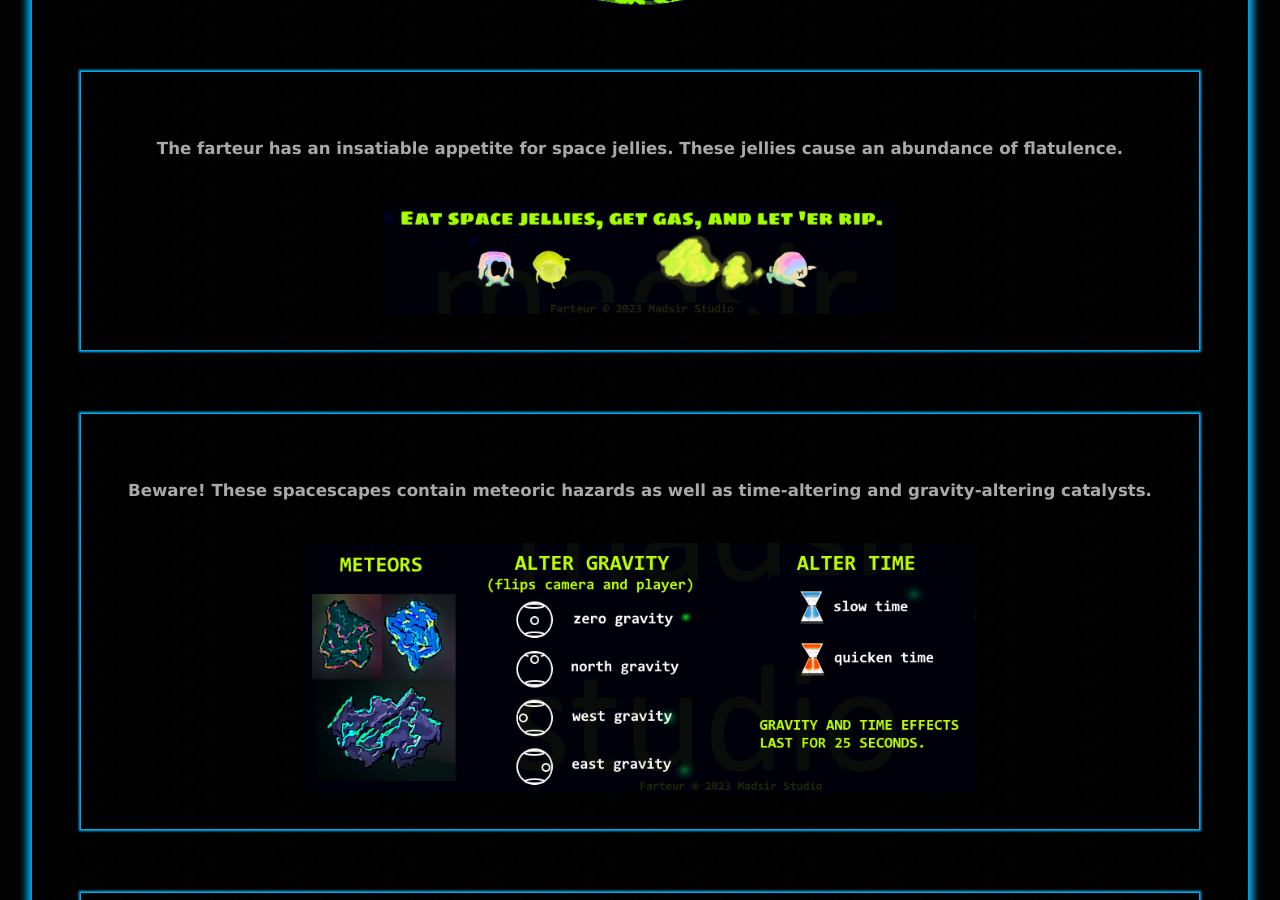
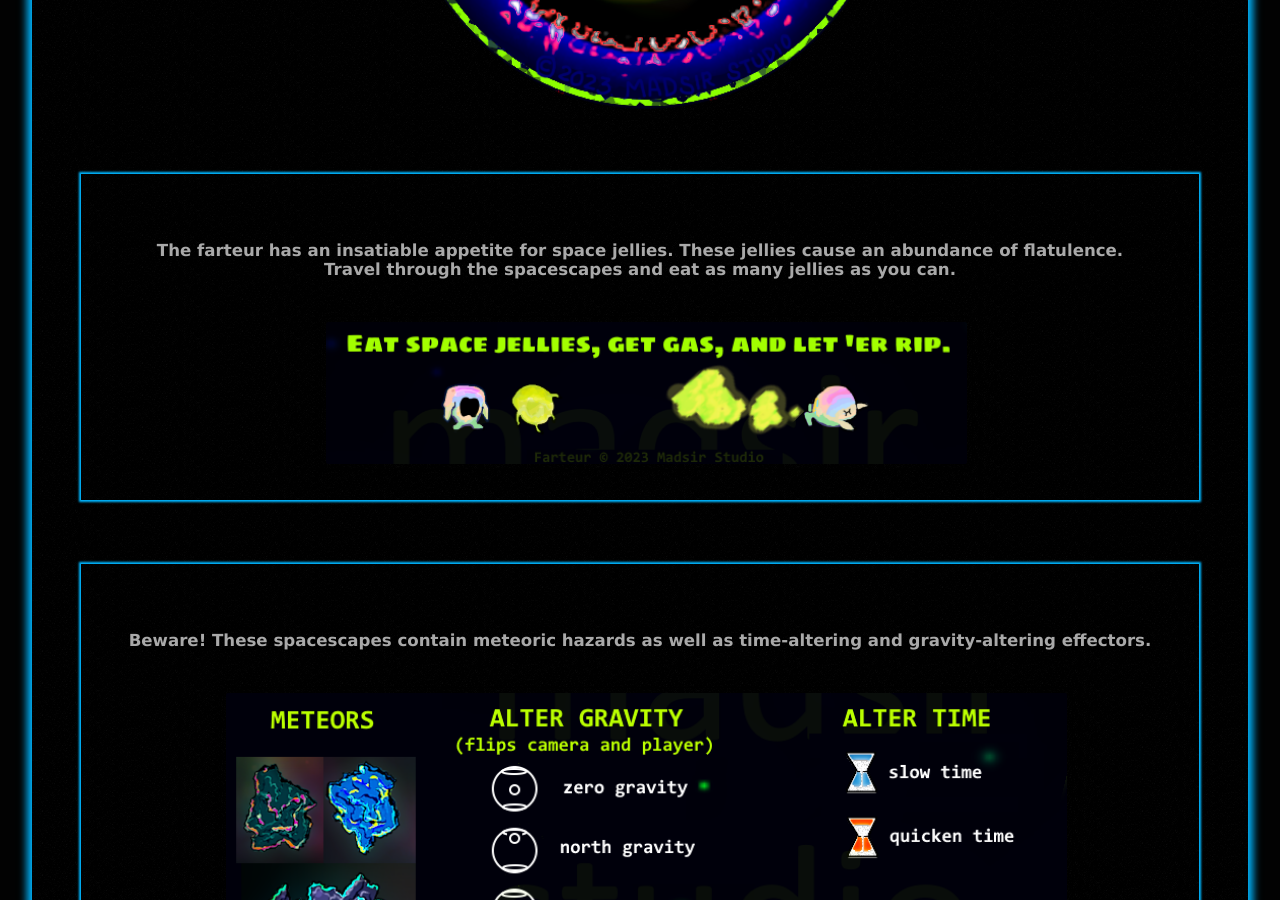
Before and after one commit to Madsir/madsirstudio.github.io, a Jekyll site: the page built from farteur/index.html, in a window 1280 px wide and 900 px high, scrolled down 709 px. Built offline with Jekyll 4.4.1, drawn with Linux system fonts in a browser that asks for light colours; some of the changed text lies outside the part shown.

Commit message:
Update index.html

```diff
--- a/farteur/index.html
+++ b/farteur/index.html
@@ -113,51 +113,52 @@
   <h1>FARTEUR</h1>
   <br>
 		<div class="center">
-	<a href="/Assets/farteurmadsirstudio.png"><img src="/Assets/farteurmadsirstudio.png" alt="Farteur" style="width:80%;display:block;margin-left:auto;margin-right:auto"></a>
+	<a href="/Assets/farteurmadsirstudio.png"><img src="/Assets/farteurmadsirstudio.png" alt="Farteur" style="width:100%;display:block;margin-left:auto;margin-right:auto"></a>
 			</div><br>
 		  <br><div class="around"><br><br><br>
-	<h4>The farteur has an insatiable appetite for space jellies. These jellies cause an abundance of flatulence.</h4>
+	<h4>The farteur has an insatiable appetite for space jellies. These jellies cause an abundance of flatulence.<br>
+	Travel through the spacescapes and eat as many jellies as you can.</h4>
 	<br>
 			  			<div class="center">
-	<a href="/Assets/ABOUTFARTEUR.png"><img src="/Assets/ABOUTFARTEUR.png" alt="instruction" style="width:80%;display:block;margin-left:auto;margin-right:auto"></a><br></div>
+	<a href="/Assets/ABOUTFARTEUR.png"><img src="/Assets/ABOUTFARTEUR.png" alt="instruction" style="width:100%;display:block;margin-left:auto;margin-right:auto"></a><br></div>
 		  <br><br>
 	  </div>
 	  <br><div class="around"><br><br><br>
-      <h4>Beware! These spacescapes contain meteoric hazards as well as time-altering and gravity-altering catalysts.</h4><br>
+      <h4>Beware! These spacescapes contain meteoric hazards as well as time-altering and gravity-altering effectors.</h4><br>
 		  			<div class="center">
-	<a href="/Assets/timegravFarteurMadsirStudio.png"><img src="/Assets/timegravFarteurMadsirStudio.png" alt="instruction" style="width:80%;display:block;margin-left:auto;margin-right:auto"></a><br></div>
+	<a href="/Assets/timegravFarteurMadsirStudio.png"><img src="/Assets/timegravFarteurMadsirStudio.png" alt="instruction" style="width:100%;display:block;margin-left:auto;margin-right:auto"></a><br></div>
       		  <br><br>
 	  </div>
 		  <br><div class="around"><br><br><br>
 		<h4>Enter and exit spacescapes through black holes.</h4>
 			<div class="center">
-	<a href="/Assets/spacescape.png"><img src="/Assets/spacescape.png" alt="space" style="width:80%;display:block;margin-left:auto;margin-right:auto"></a><br></div>
+	<a href="/Assets/spacescape.png"><img src="/Assets/spacescape.png" alt="space" style="width:100%;display:block;margin-left:auto;margin-right:auto"></a><br></div>
 		  <br><br>
 	  </div>
 			  <br><div class="around"><br><br><br>
 		<h4> Walk, jump or fart-propel your way through the spacescapes. Eat space jellies to refuel your fart supply.</h4>
 			<div class="center">
-	<a href="/Assets/spacescape2.png"><img src="/Assets/spacescape2.png" alt="space" style="width:80%;display:block;margin-left:auto;margin-right:auto"></a><br></div>
+	<a href="/Assets/spacescape2.png"><img src="/Assets/spacescape2.png" alt="space" style="width:100%;display:block;margin-left:auto;margin-right:auto"></a><br></div>
 		  <br><br>
 	  </div>
 				  <br><div class="around"><br><br><br>
-		<h4>Make your way to the black hole at the end to complete the level.</h4>
+		<h4>Reaching the second black hole completes the level.</h4>
 			<div class="center">
-	<a href="/Assets/spacescape1.png"><img src="/Assets/spacescape1.png" alt="space" style="width:80%;display:block;margin-left:auto;margin-right:auto"></a><br></div>
+	<a href="/Assets/spacescape1.png"><img src="/Assets/spacescape1.png" alt="space" style="width:100%;display:block;margin-left:auto;margin-right:auto"></a><br></div>
 		  <br><br>
 	  </div>
 		  <br><div class="around"><br><br><br>
 		  <h4>Features four main levels. Completing a level unlocks the next.</h4>
 		  	<br>
 			  			<div class="center">
-		  			<a href="/Assets/FarteurLevels.png"><img src="/Assets/FarteurLevels.png" alt="levels" style="width:80%;display:block;margin-left:auto;margin-right:auto"></a></div>
+		  			<a href="/Assets/FarteurLevels.png"><img src="/Assets/FarteurLevels.png" alt="levels" style="width:100%;display:block;margin-left:auto;margin-right:auto"></a></div>
 			        		  <br><br>
 	  </div>
 		  <br><div class="around"><br><br><br>
 			 <h4>Completing all four levels unlocks the Farteur Generator, capable of generating thousands of unique spacescapes.</h4>
 		  <br>
 				  			<div class="center">
-		<a href="/Assets/generatorfarteurmadsirstudio.png"><img src="/Assets/generatorfarteurmadsirstudio.png" alt="addition" style="width:80%;display:block;margin-left:auto;margin-right:auto"></a></div>
+		<a href="/Assets/generatorfarteurmadsirstudio.png"><img src="/Assets/generatorfarteurmadsirstudio.png" alt="addition" style="width:100%;display:block;margin-left:auto;margin-right:auto"></a></div>
 
 		  <br><br>
 	  </div>
```
